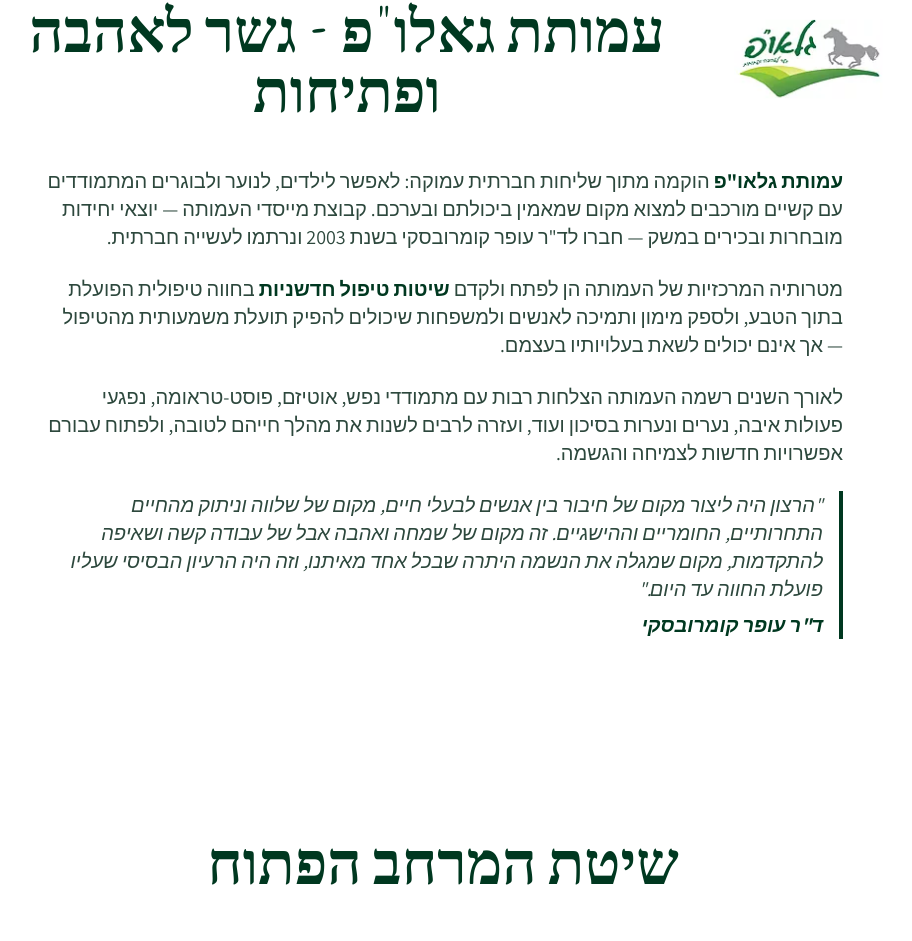
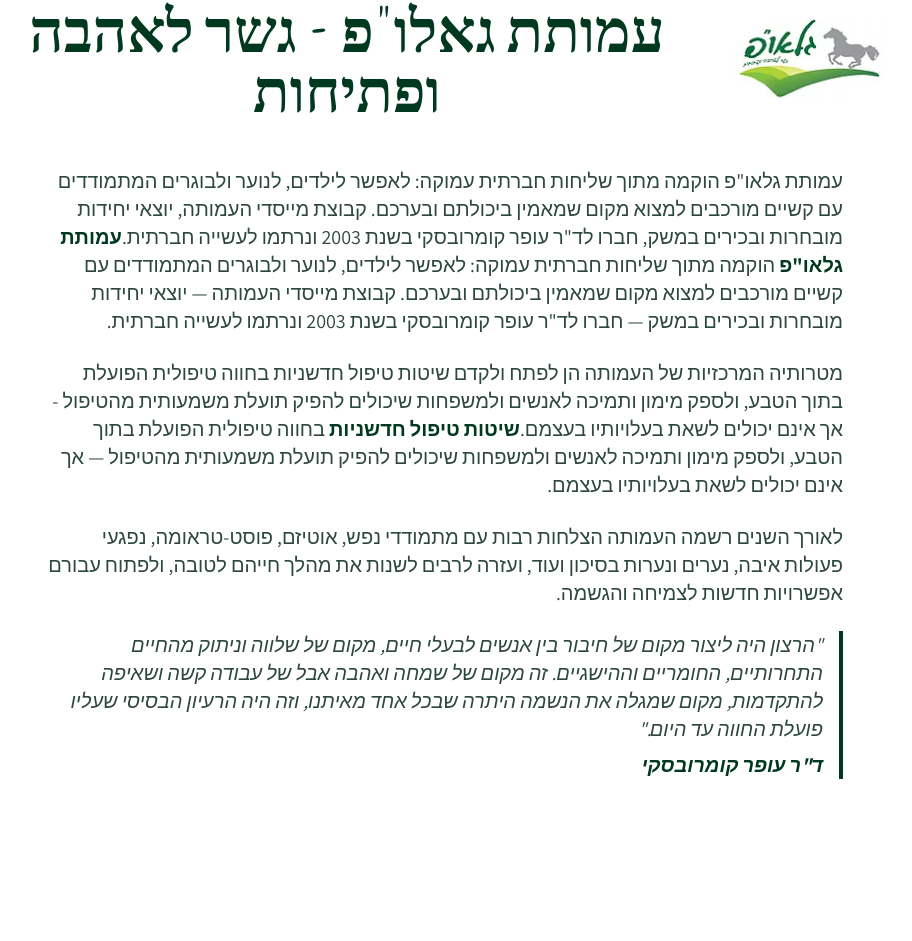
Before and after one commit to Chenko-Design/open-space-stables, a React (Vite) app: page / in a window 1280 px wide. Shown: the part 2601-3542 px from the top of the page, without its empty margins (197-1109 px from the left). Built offline with nearby package versions, Linux system fonts and the light colour scheme; the HTML template or start-up script is replaced by a standard one; a web font is replaced by a local one.

Commit message:
Visual edit in Lovable
Edited UI in Lovable

```diff
--- a/src/components/Association.tsx
+++ b/src/components/Association.tsx
@@ -15,11 +15,9 @@ const Association = () => {
 
           <div className="md:flex md:justify-center">
             <div className="md:w-[800px] space-y-6 text-lg md:text-xl text-foreground leading-relaxed text-right font-sans">
-            <p>
-              <span className="font-bold text-primary">עמותת גלאו"פ</span> הוקמה מתוך שליחות חברתית עמוקה: לאפשר לילדים, לנוער ולבוגרים המתמודדים עם קשיים מורכבים למצוא מקום שמאמין ביכולתם ובערכם. קבוצת מייסדי העמותה — יוצאי יחידות מובחרות ובכירים במשק — חברו לד"ר עופר קומרובסקי בשנת 2003 ונרתמו לעשייה חברתית.
+            <p>עמותת גלאו"פ הוקמה מתוך שליחות חברתית עמוקה: לאפשר לילדים, לנוער ולבוגרים המתמודדים עם קשיים מורכבים למצוא מקום שמאמין ביכולתם ובערכם. קבוצת מייסדי העמותה, יוצאי יחידות מובחרות ובכירים במשק, חברו לד"ר עופר קומרובסקי בשנת 2003 ונרתמו לעשייה חברתית.<span className="font-bold text-primary">עמותת גלאו"פ</span> הוקמה מתוך שליחות חברתית עמוקה: לאפשר לילדים, לנוער ולבוגרים המתמודדים עם קשיים מורכבים למצוא מקום שמאמין ביכולתם ובערכם. קבוצת מייסדי העמותה — יוצאי יחידות מובחרות ובכירים במשק — חברו לד"ר עופר קומרובסקי בשנת 2003 ונרתמו לעשייה חברתית.
             </p>
-            <p>
-              מטרותיה המרכזיות של העמותה הן לפתח ולקדם <span className="font-bold text-primary">שיטות טיפול חדשניות</span> בחווה טיפולית הפועלת בתוך הטבע, ולספק מימון ותמיכה לאנשים ולמשפחות שיכולים להפיק תועלת משמעותית מהטיפול — אך אינם יכולים לשאת בעלויותיו בעצמם.
+            <p>מטרותיה המרכזיות של העמותה הן לפתח ולקדם שיטות טיפול חדשניות בחווה טיפולית הפועלת בתוך הטבע, ולספק מימון ותמיכה לאנשים ולמשפחות שיכולים להפיק תועלת משמעותית מהטיפול - אך אינם יכולים לשאת בעלויותיו בעצמם.<span className="font-bold text-primary">שיטות טיפול חדשניות</span> בחווה טיפולית הפועלת בתוך הטבע, ולספק מימון ותמיכה לאנשים ולמשפחות שיכולים להפיק תועלת משמעותית מהטיפול — אך אינם יכולים לשאת בעלויותיו בעצמם.
             </p>
             <p>
               לאורך השנים רשמה העמותה הצלחות רבות עם מתמודדי נפש, אוטיזם, פוסט-טראומה, נפגעי פעולות איבה, נערים ונערות בסיכון ועוד, ועזרה לרבים לשנות את מהלך חייהם לטובה, ולפתוח עבורם אפשרויות חדשות לצמיחה והגשמה.
```
